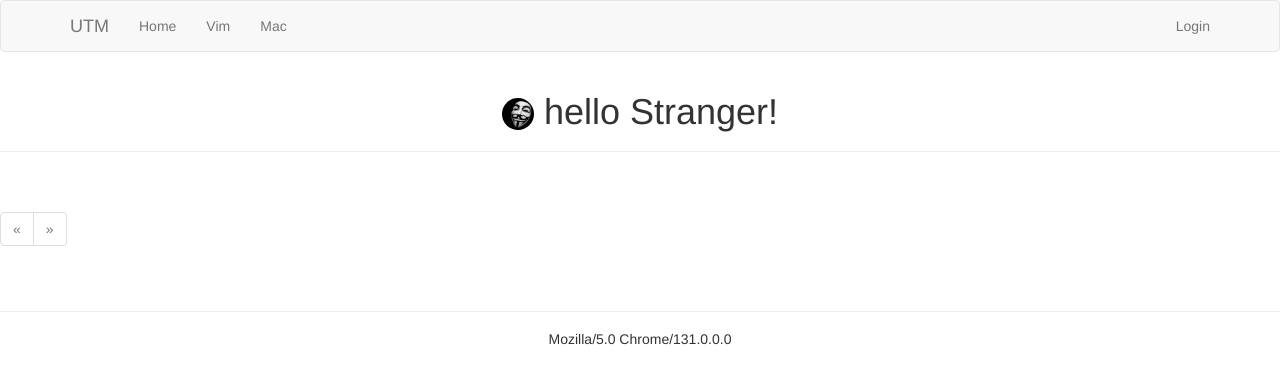
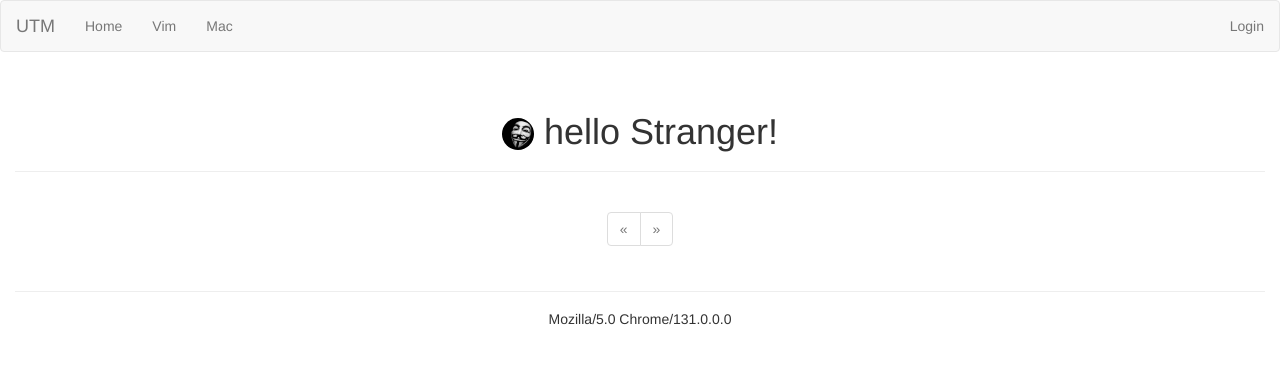
Before and after one commit to linshaolong5240/MarkYou, a Flask app: page / in a window 1280 px wide. Shown: the top 384 px of the page. Run offline with Flask 2, Linux system fonts and the light colour scheme; data that the repository does not hold is empty; some libraries are stand-ins or nearby versions.

Commit message:
modify styles

```diff
--- a/app/templates/_macros.html
+++ b/app/templates/_macros.html
@@ -1,5 +1,5 @@
 {% macro pagination_widget(pagination, endpoint)%}
-<div class="pagination">
+<nav class="text-center" aria-label="Page navigation">
 <ul class="pagination">
     <li {% if not pagination.has_prev %}class="disabled"{% endif %}>
         <a href="
@@ -27,5 +27,5 @@
         </a>
     </li>
 </ul>
-</div>
+</nav>
 {% endmacro %}
--- a/app/templates/_posts.html
+++ b/app/templates/_posts.html
@@ -1,8 +1,6 @@
-<div>
-    <ul class="list-group">
 {% for post in posts %}
-        <li class="list-group-item">
-            <div>
+<div class="panel panel-default">
+            <div class="panel-heading">
                 <a href="{{ url_for('.user',username=post.author.username) }}">
                     <img class="img-circle"
                          src="{{ url_for('static', filename='avatar.jpg') }}"
@@ -13,13 +11,14 @@
                 <!--{{ moment(post.timestamp).fromNow(refresh=True) }}-->
                 {{ moment(post.timestamp).format('LLL') }}
             </div>
-            <div>
+            <div class="panel-body">
                 {% if post.body_html %}
                 <div class="list-group-item-text">{{ post.body_html | safe }}</div>
                 {% else %}
                 <div class="list-group-item-text">{{ post.body }}</div>
                 {% endif %}
-                <div class="post-footer">
+            </div>
+            <div class="panel-footer">
                 <a href="{{ url_for('.post', id=post.id) }}">
                     <span class="label label-default">Permalink</span>
                 </a>
@@ -34,7 +33,4 @@
                 {% endif %}
             </div>
 </div>
-        </li>
 {% endfor %}
-    </ul>
-</div>
--- a/app/templates/base.html
+++ b/app/templates/base.html
@@ -14,26 +14,24 @@
 
 {% block navbar %}
 <div class="navbar navbar-default" role="navigation">
-    <div class="container">
     <div class="navbar-header">
-            <a class="navbar-brand" href="{{ url_for('blueprint_main.index') }}">UTM</a>
+      <button type="button" class="navbar-toggle collapsed" data-toggle="collapse" data-target="#navbar-collapse-index" aria-expanded="false">
+        <span class="sr-only">Toggle navigation</span>
+        <span class="icon-bar"></span>
+        <span class="icon-bar"></span>
+        <span class="icon-bar"></span>
+      </button>
+      <a class="navbar-brand" href="#">UTM</a>
     </div>
+    <div class="collapse navbar-collapse" id="navbar-collapse-index">
         <ul class="nav navbar-nav">
-            <li><a href="{{ url_for('blueprint_main.index') }}">Home</a></li>
+            <li ><a href="{{ url_for('blueprint_main.index') }}">Home</a></li>
             <li><a href="{{ url_for('blueprint_main.index') }}">Vim</a></li>
             <li><a href="{{ url_for('blueprint_main.index') }}">Mac</a></li>
         </ul>
     {% block navbarright %}
         <ul class="nav navbar-nav navbar-right">
             {% if current_user.is_authenticated %}
-    <li>
-        <a href="{{ url_for('blueprint_main.user',username=current_user.username) }}">
-            <img class="img-circle img-thumbnail img-responsive"
-                 src="{{ url_for('static', filename = 'favicon.ico') }}"
-                 height="32"
-                 width="32">
-        </a>
-    </li>
             <li><a href="{{ url_for('blueprint_main.logout') }}">Logout</a></li>
             {% else %}
             <li><a href="{{ url_for('blueprint_main.login') }}">Login</a></li>
@@ -45,6 +43,7 @@
 {% endblock %}
 
 {% block content %}
+<div class="container-fluid">
     {% for message in get_flashed_messages() %}
     <div class="alert alert-warning">
         <button type="button" class="close" data-dismiss="alert">&times;</button>
@@ -54,6 +53,7 @@
 
     {% block page_content %}
     {% endblock %}
+</div>
 {% endblock %}
 
 {% block scripts %}
--- a/app/templates/index.html
+++ b/app/templates/index.html
@@ -25,8 +25,9 @@
 </div>
 
 {% include '_posts.html' %}
+
 {% if pagination%}
-{{ macros.pagination_widget(pagination, '.index') }}
+    {{ macros.pagination_widget(pagination, '.index') }}
 {% endif %}
 
 <div>
--- a/app/templates/login.html
+++ b/app/templates/login.html
@@ -9,5 +9,7 @@
 {% endfor %}
 <h1 style="text-align:center">Sign In</h1>
 <hr>
-{{ wtf.quick_form(form) }}
+<div>
+    {{ wtf.quick_form(form) }}
+</div>
 {% endblock %}
```
Lines whose indentation alone changed are shown as unchanged.
